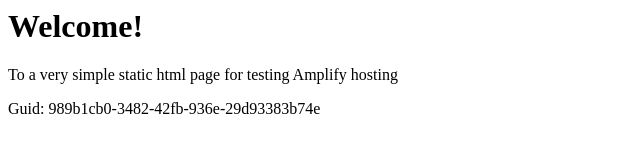
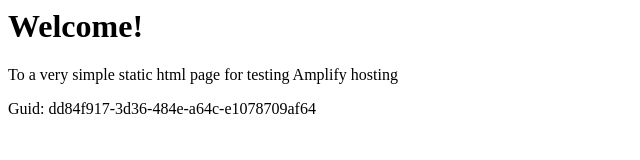
Before and after one commit to aws-aemilia-lhr/Github-PR-Commit-Integration-Test-DoNotTouch-GitHubWebhookPushCanaryTest-v1-preprod-eu-west-2, a website: page src/index.html in a window 1280 px wide. Shown: the full height of the page, 0-640 px from the left. Drawn offline with Linux system fonts and the light colour scheme.

Commit message:
commit from integ tests

```diff
--- a/src/index.html
+++ b/src/index.html
@@ -12,6 +12,6 @@
 <body>
     <h1>Welcome!</h1>
     <p>To a very simple static html page for testing Amplify hosting</p>
-    <p>Guid: 989b1cb0-3482-42fb-936e-29d93383b74e</p></body>
+    <p>Guid: dd84f917-3d36-484e-a64c-e1078709af64</p></body>
 
 </html>
```
